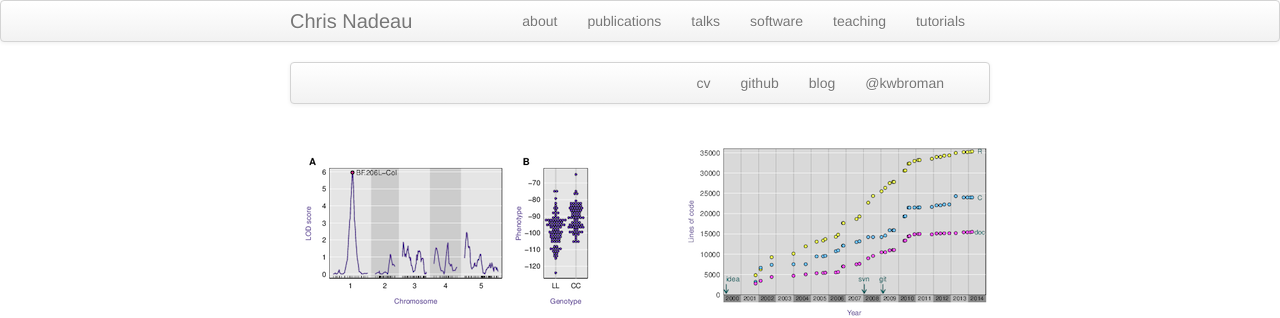
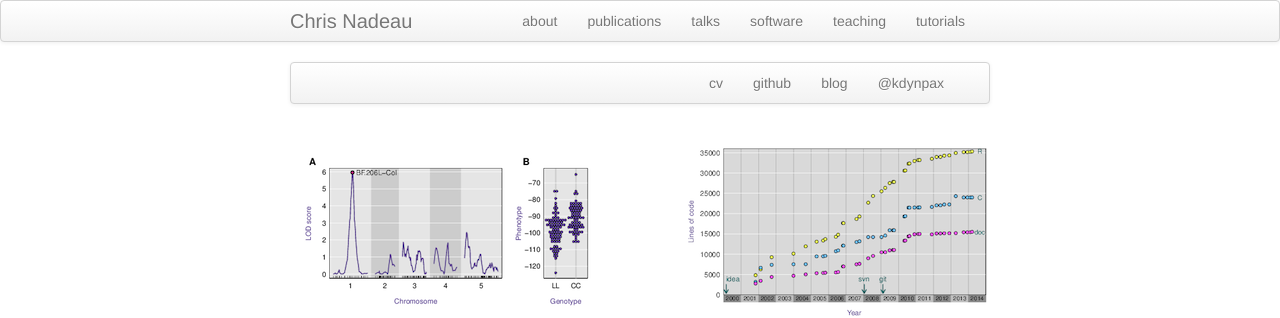
Before and after one commit to dynamicparallax/dynamicparallax.github.io, a Jekyll site: the page built from morefigs.md, in a window 1280 px wide and 900 px high. Shown: the top 318 px of the window. Built offline with Jekyll 4.4.1, drawn with Linux system fonts in a browser that asks for light colours.

Commit message:
Update morefigs.md

```diff
--- a/morefigs.md
+++ b/morefigs.md
@@ -9,7 +9,7 @@ title: Chris Nadeau
           <li><a href="{{ BASE_PATH }}/assets/broman_cv.pdf">cv</a></li>
           <li><a href="https://github.com/dynamicparallax">github</a></li>
           <li><a href="https://kbroman.org/blog">blog</a></li>
-          <li><a href="https://twitter.com/dynpax">@kwbroman</a></li>
+          <li><a href="https://twitter.com/dynpax">@kdynpax</a></li>
       </ul>
   </div>
 </div>
```
